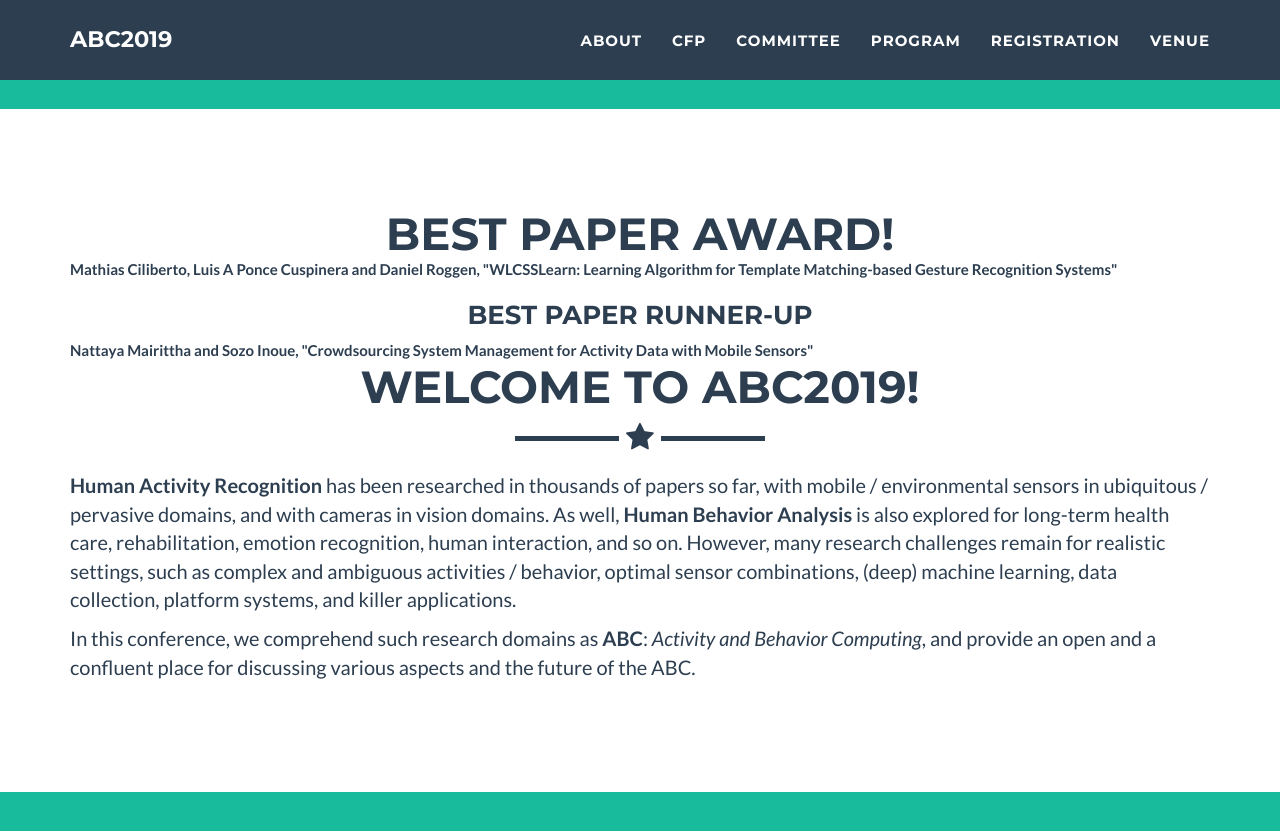
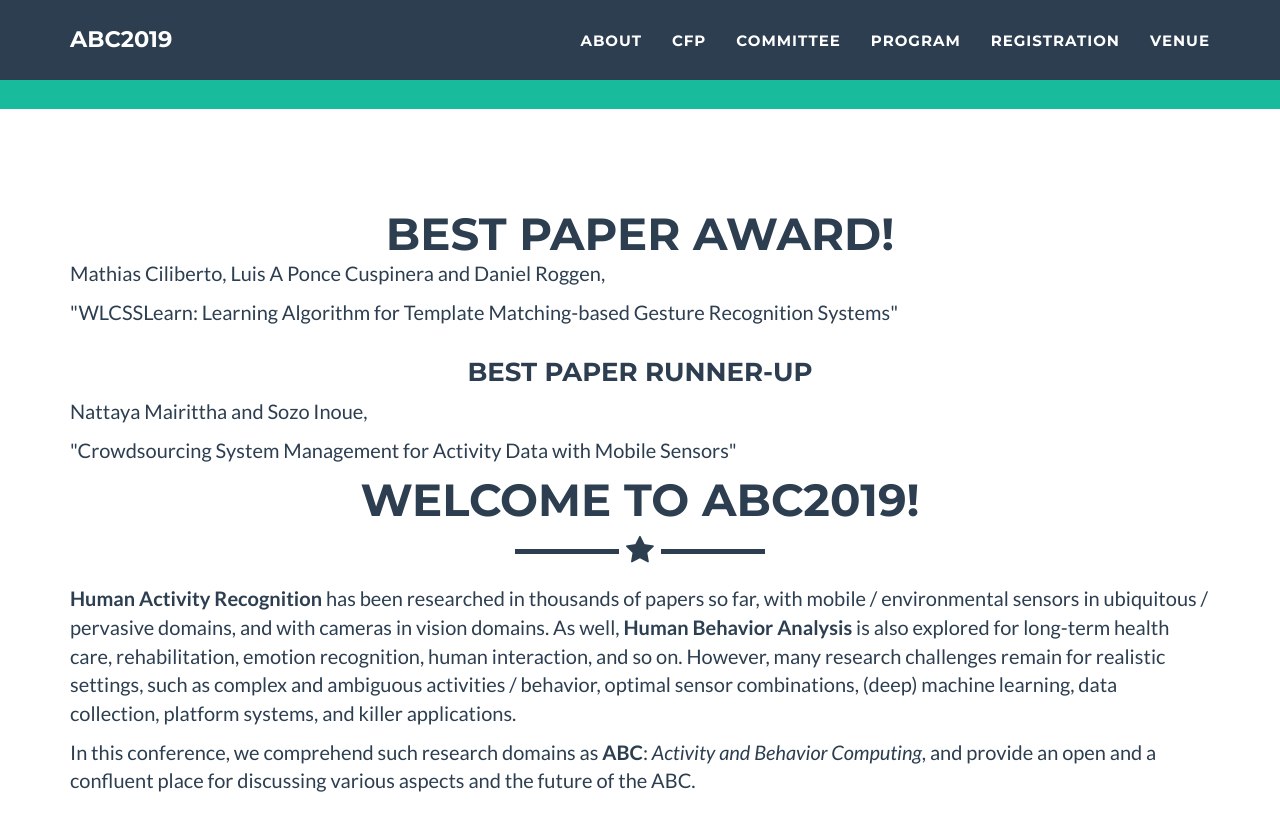
Before and after one commit to abc-research/2019, a Jekyll site: the page built from index.html, in a window 1280 px wide and 900 px high, scrolled down 747 px. Shown: the top 831 px of the window. Built offline with Jekyll 4.4.1, drawn with Linux system fonts in a browser that asks for light colours.

```diff
--- a/_includes/about.html
+++ b/_includes/about.html
@@ -8,8 +8,8 @@
             </div>
             <div class="row">
                 <div class="col-lg-12">
-                 <b>Mathias Ciliberto, Luis A Ponce Cuspinera and Daniel Roggen,
-                 "WLCSSLearn: Learning Algorithm for Template Matching-based Gesture Recognition Systems"</b>
+                 <p>Mathias Ciliberto, Luis A Ponce Cuspinera and Daniel Roggen, </p>
+                 <p>"WLCSSLearn: Learning Algorithm for Template Matching-based Gesture Recognition Systems"</p>
                 </div>
             </div>
             <div class="row">
@@ -19,8 +19,8 @@
             </div>
             <div class="row">
                 <div class="col-lg-12">
-                 <b>Nattaya Mairittha and Sozo Inoue,
-                  "Crowdsourcing System Management for Activity Data with Mobile Sensors"</b>
+                 <p>Nattaya Mairittha and Sozo Inoue,</p>
+                  <p>"Crowdsourcing System Management for Activity Data with Mobile Sensors"</p>
              </div>
             </div>
             <div class="row">
```
